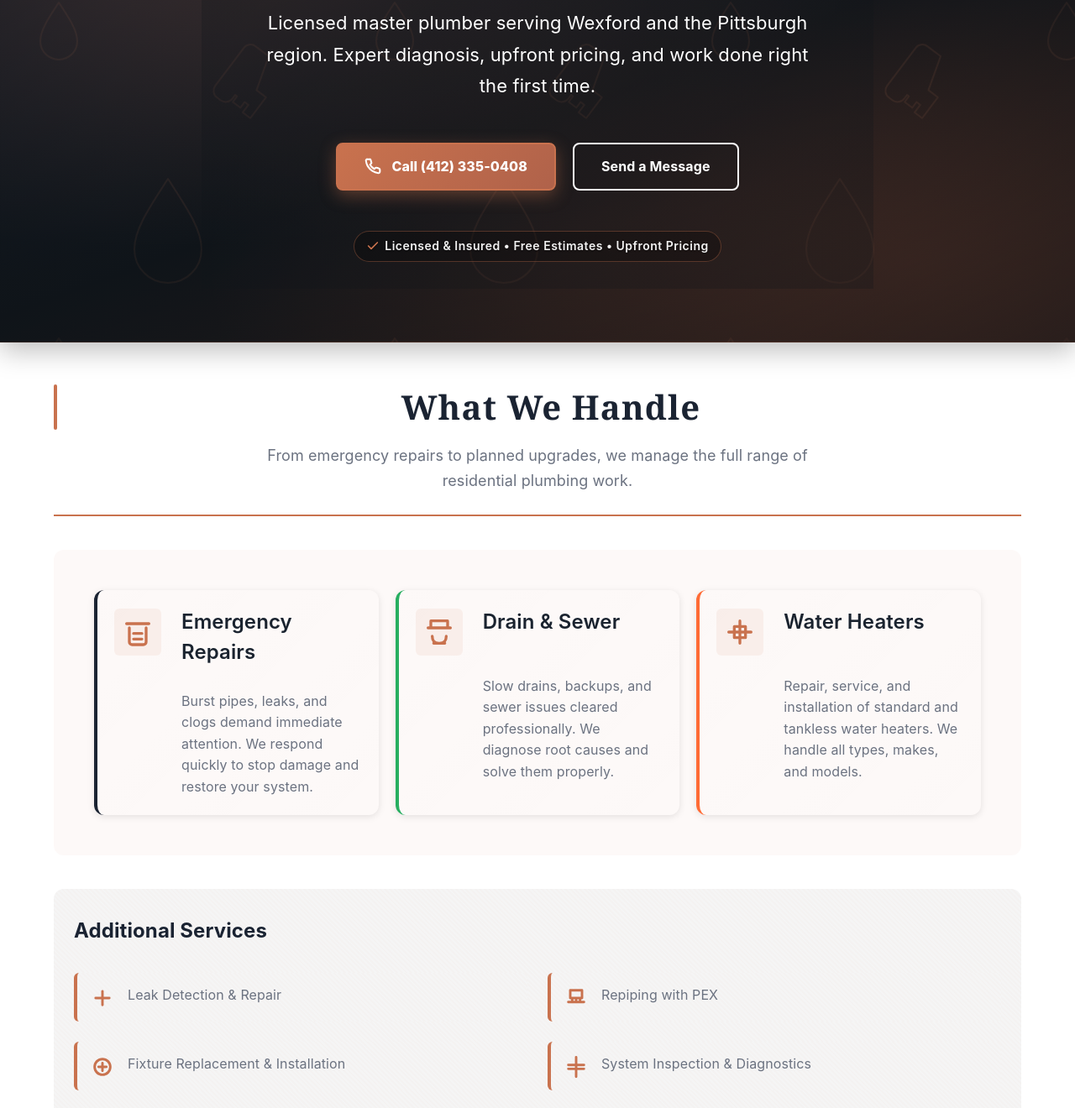
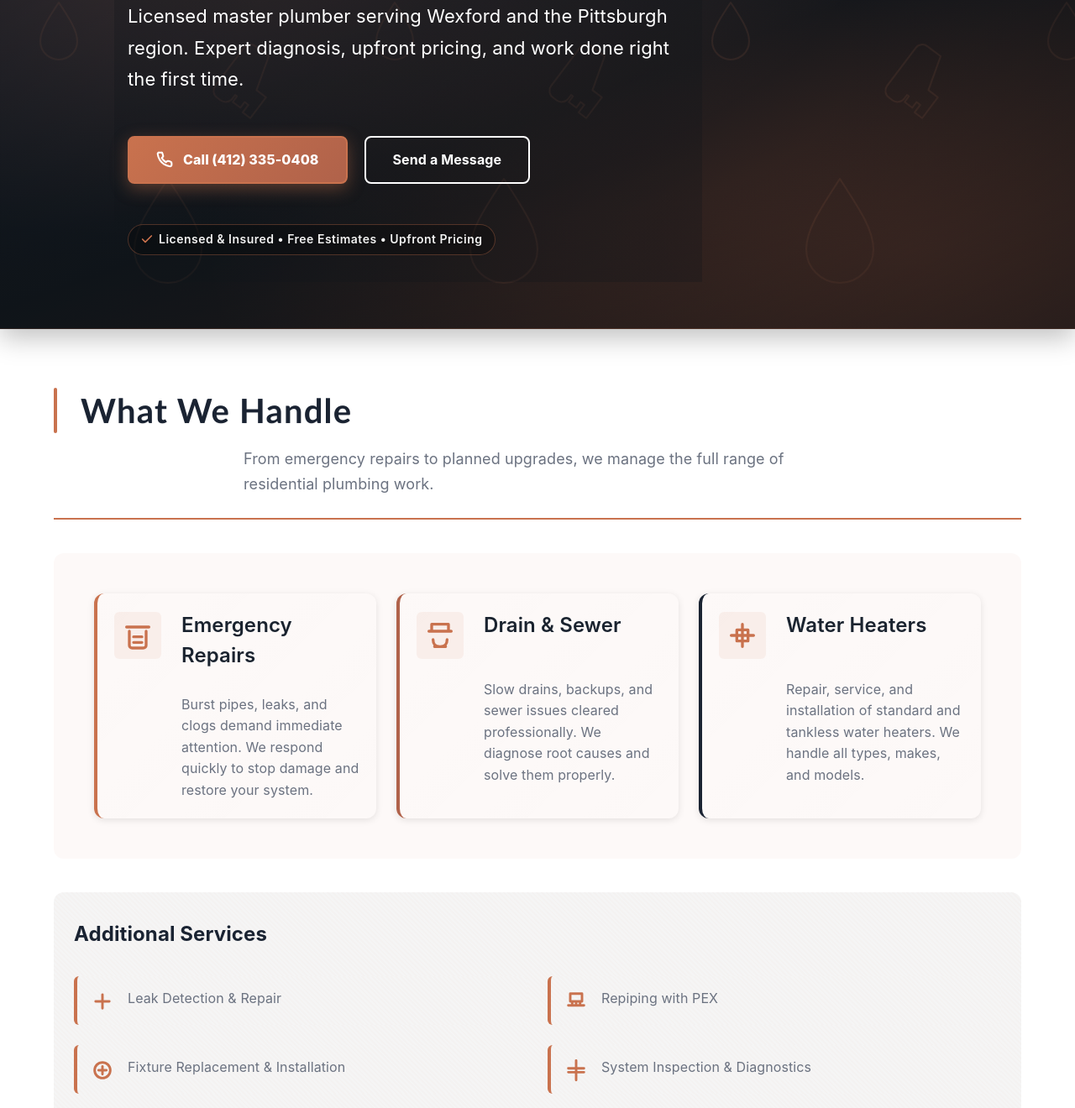
Before and after one commit to Titan99-IC/Chris-Driscoll-Website, a plain HTML site: page docs/index.html in a window 1280 px wide. Shown: the part 312-1632 px from the top of the page at 84% size. Drawn offline with Linux system fonts and the light colour scheme.

Commit message:
Website update by Axle coding worker

```diff
--- a/docs/styles.css
+++ b/docs/styles.css
@@ -19,7 +19,7 @@
 
   /* Typography */
   --font-family-primary: -apple-system, BlinkMacSystemFont, "Segoe UI", Roboto, "Helvetica Neue", Arial, sans-serif;
-  --font-family-display: Georgia, "Times New Roman", Times, serif;
+  --font-family-display: "Trebuchet MS", "Lucida Grande", "Lucida Sans Unicode", "Lucida Sans", Tahoma, sans-serif;
   --letter-spacing-body: 0.1px;
   --font-size-xs: 12px;
   --font-size-sm: 14px;
@@ -106,7 +106,7 @@ h2 {
   font-size: var(--font-size-2xl);
   margin-bottom: var(--spacing-md);
   color: var(--primary);
-  font-weight: 800;
+  font-weight: 700;
   line-height: 1.4;
   letter-spacing: 1.2px;
   text-shadow: 0 1px 1px rgba(15, 20, 25, 0.06);
@@ -323,8 +323,8 @@ a:hover {
   background-repeat: repeat, no-repeat, no-repeat, no-repeat;
   background-size: 400px 400px, auto, auto, auto;
   color: #ffffff;
-  padding: var(--spacing-3xl) var(--spacing-lg);
-  text-align: center;
+  padding: 56px var(--spacing-lg);
+  text-align: left;
   position: relative;
   overflow: hidden;
   isolation: isolate;
@@ -342,29 +342,29 @@ a:hover {
 
 .hero-content {
   position: relative;
-  max-width: 800px;
-  margin: 0 auto;
+  max-width: 700px;
+  margin: 0;
+  left: 8%;
   padding: var(--spacing-lg) var(--spacing-md) var(--spacing-xl);
   border-radius: 0;
   background: linear-gradient(180deg, rgba(15, 20, 25, 0) 0%, rgba(15, 20, 25, 0.28) 25%, rgba(15, 20, 25, 0.28) 100%);
   box-shadow: none;
+  text-align: left;
 }
 
 .hero-wrapper {
   max-width: 1200px;
   margin: 0 auto;
-}
-
-.hero-content {
-  max-width: 800px;
-  margin: 0 auto;
+  display: grid;
+  grid-template-columns: minmax(0, 1fr);
 }
 
 .hero-headline {
   color: #ffffff;
   margin-bottom: var(--spacing-lg);
+  font-family: var(--font-family-display);
   font-size: clamp(32px, 5vw, 52px);
-  font-weight: 800;
+  font-weight: 700;
   line-height: 1.2;
   letter-spacing: 0.02em;
   text-shadow: 0 2px 4px rgba(0, 0, 0, 0.35), 0 4px 16px rgba(0, 0, 0, 0.3);
@@ -383,14 +383,14 @@ a:hover {
   font-weight: var(--font-weight-regular);
   line-height: 1.7;
   max-width: 650px;
-  margin-left: auto;
-  margin-right: auto;
+  margin-left: 0;
+  margin-right: 0;
 }
 
 .hero-actions {
   display: flex;
   gap: 20px;
-  justify-content: center;
+  justify-content: flex-start;
   margin-bottom: var(--spacing-2xl);
   flex-wrap: wrap;
 }
@@ -421,13 +421,13 @@ a:hover {
 .btn-primary:hover {
   background: linear-gradient(135deg, #b0624a 0%, #9d5241 100%);
   color: #ffffff;
-  transform: translateY(-3px) scale(1.04);
+  transform: translateY(-2px);
   box-shadow: 0 10px 28px rgba(201, 114, 78, 0.55);
 }
 
 .btn-primary:active,
 .btn-secondary:active {
-  transform: scale(0.98);
+  opacity: 0.95;
 }
 
 .btn-secondary {
@@ -441,7 +441,7 @@ a:hover {
   background-color: rgba(255, 255, 255, 0.1);
   color: #ffffff;
   border-color: var(--accent);
-  transform: translateY(-3px) scale(1.04);
+  transform: translateY(-2px);
   box-shadow: 0 8px 24px rgba(201, 114, 78, 0.25);
 }
 
@@ -477,6 +477,7 @@ a:hover {
   padding: 6px 14px;
   border-radius: 999px;
   background: rgba(0, 0, 0, 0.25);
+  align-self: flex-start;
   border: 1px solid rgba(201, 114, 78, 0.35);
   text-shadow: 0 1px 2px rgba(0, 0, 0, 0.4);
 }
@@ -530,8 +531,8 @@ a:hover {
 }
 
 .section-header {
-  text-align: center;
-  margin-bottom: var(--spacing-2xl);
+  text-align: left;
+  margin-bottom: 56px;
 }
 
 .services-section .section-header {
@@ -549,6 +550,7 @@ a:hover {
   line-height: 1.35;
   position: relative;
   padding-left: var(--spacing-xl);
+  text-align: left;
 }
 
 .section-title::before {
@@ -576,7 +578,7 @@ a:hover {
    ======================================== */
 
 .services-section {
-  padding: 50px var(--spacing-lg) 32px var(--spacing-lg);
+  padding: 70px var(--spacing-lg) 32px var(--spacing-lg);
   background-color: #ffffff;
 }
 
@@ -605,7 +607,7 @@ a:hover {
 .featured-services {
   display: grid;
   grid-template-columns: repeat(auto-fit, minmax(280px, 1fr));
-  gap: 20px;
+  gap: 24px;
 }
 
 .service-card {
@@ -630,15 +632,15 @@ a:hover {
 }
 
 .service-card-primary {
-  border-left: 4px solid #1a2332;
+  border-left: 4px solid #C9724E;
 }
 
 .service-card-secondary {
-  border-left: 4px solid #27ae60;
+  border-left: 4px solid #b0624a;
 }
 
 .service-card-tertiary {
-  border-left: 4px solid #ff6b35;
+  border-left: 4px solid #1a2332;
 }
 
 .service-icon-container {
@@ -847,7 +849,7 @@ a:hover {
 .why-us-benefits {
   display: grid;
   grid-template-columns: repeat(3, 1fr);
-  gap: var(--spacing-2xl);
+  gap: 56px;
 }
 
 .benefit-column {
@@ -1337,10 +1339,35 @@ a:hover {
 
   .section-title {
     font-size: 28px;
+    text-align: center;
+  }
+
+  .section-header {
+    text-align: center;
   }
 
   .hero {
     padding: var(--spacing-2xl) var(--spacing-md);
+    text-align: center;
+  }
+
+  .hero-content {
+    margin: 0 auto;
+    left: 0;
+    text-align: center;
+  }
+
+  .hero-subheading {
+    margin-left: auto;
+    margin-right: auto;
+  }
+
+  .hero-actions {
+    justify-content: center;
+  }
+
+  .hero-trust-line {
+    align-self: center;
   }
 
   .hero-headline {
@@ -1379,6 +1406,7 @@ a:hover {
 
   .section-title {
     font-size: 24px;
+    text-align: center;
   }
 
   .services-section,
```
